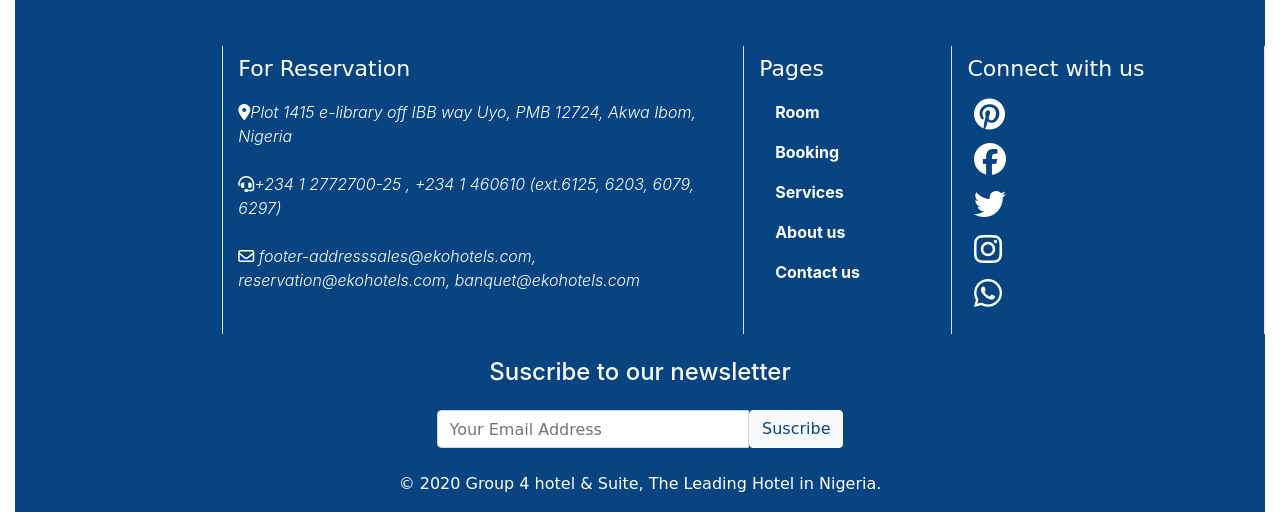
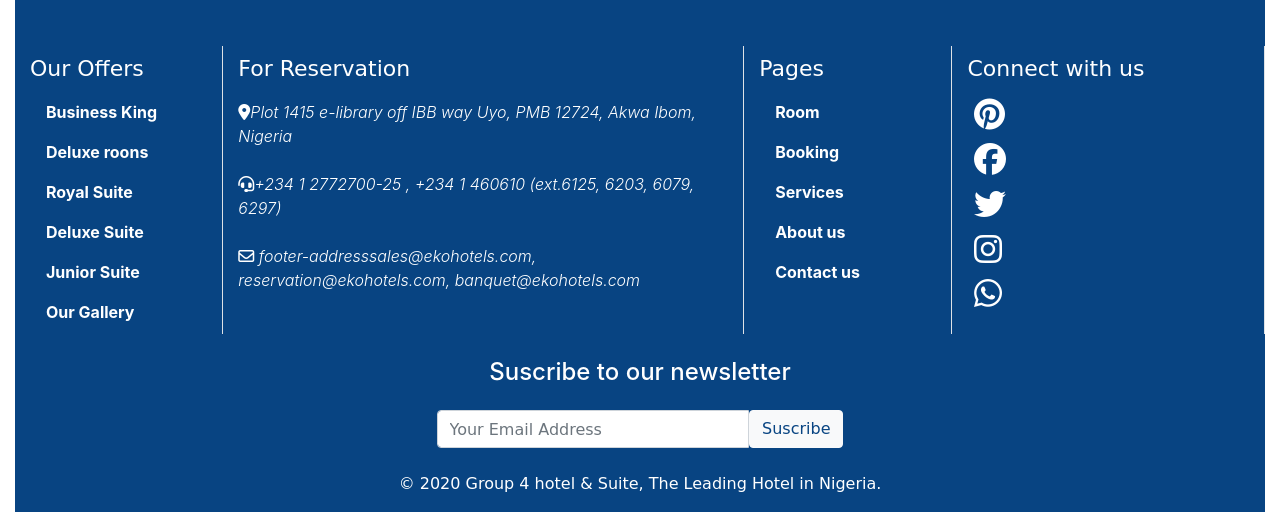
Before and after one commit to etangewak/Group4, a plain HTML site: page index.html in a window 1280 px wide. Shown: the part 1020-1532 px from the top of the page. Drawn offline with nearby package versions, Linux system fonts and the light colour scheme.

Commit message:
added to the footer

```diff
--- a/index.html
+++ b/index.html
@@ -49,7 +49,13 @@
 
     <div class="row addr">
       <div class="col-md-2 border-lenght border-right">
-
+        <h2><span class="pages">Our Offers</span></h2>
+        <a class="nav-link text-white font-weight-bold " href="#">Business King</a>
+        <a class="nav-link text-white font-weight-bold " href="#">Deluxe roons</a>
+        <a class="nav-link text-white font-weight-bold" href="#">Royal Suite</a>
+        <a class="nav-link text-white font-weight-bold " href="#">Deluxe Suite</a>
+        <a class="nav-link text-white font-weight-bold " href="#">Junior Suite</a>
+        <a class="nav-link text-white font-weight-bold " href="#">Our Gallery</a>
       </div>
 
       <div class="col-md-5 border-lenght border-right">
```
